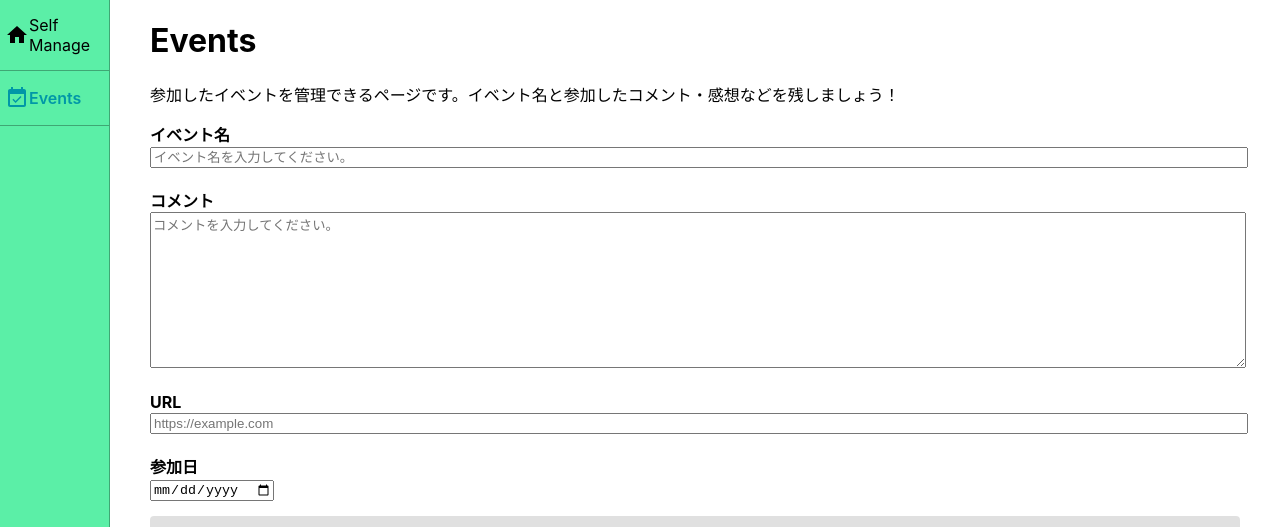
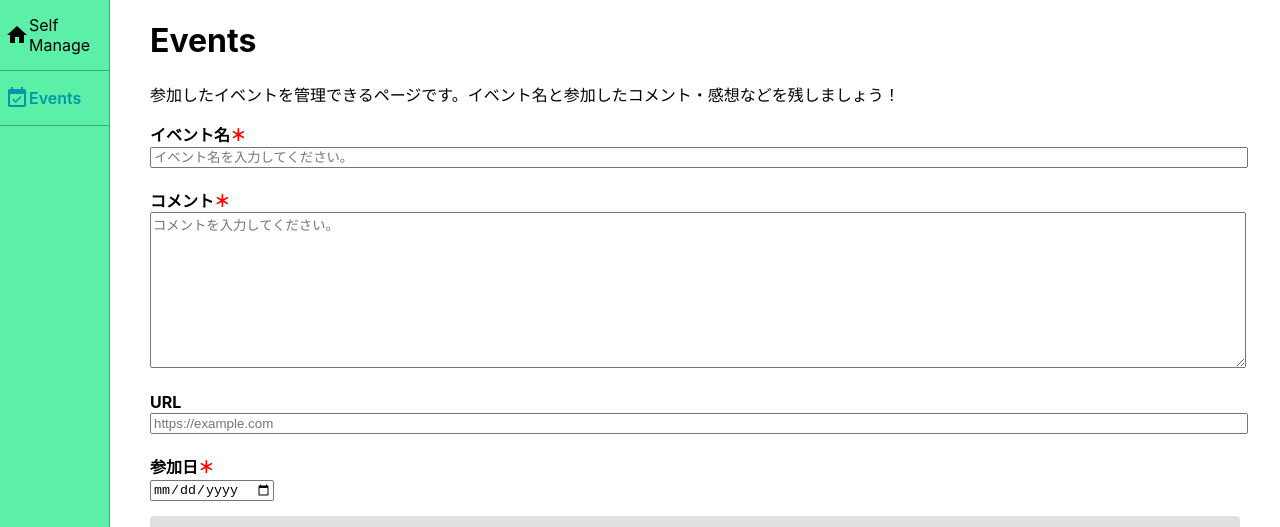
Before and after one commit to azufb/self-manage-app, a React app: page /Events in a window 1280 px wide. Shown: the top 527 px of the page. Built offline with nearby package versions, Linux system fonts and the light colour scheme.

Commit message:
入力必須項目マークの付与と編集時のテキストエリアの行数調整・URL未入力時のplaceholder用意。

```diff
--- a/src/components/Event.js
+++ b/src/components/Event.js
@@ -121,25 +121,25 @@ const Event = ({event}) => {
         <div className={styles.modalBody}>
           <h4>イベントID“{event.id}”を編集する</h4>
           <div>
-            <label>イベント名</label>
+            <label>イベント名<span className={styles.requiredMark}>＊</span></label>
           </div>
           <div>
             <input type="text" value={name} onChange={(e) => setName(e.target.value)} className={styles.eventNameInput} />
           </div>
           <div className={styles.formContent}>
-            <label>コメント</label>
+            <label>コメント<span className={styles.requiredMark}>＊</span></label>
           </div>
           <div>
-            <textarea value={comment} onChange={(e) => setComment(e.target.value)} className={styles.commentInput} />
+            <textarea value={comment} onChange={(e) => setComment(e.target.value)} className={styles.commentInput} rows="5" />
           </div>
           <div className={styles.formContent}>
             <label>URL</label>
           </div>
           <div>
-            <input type="url" value={url} onChange={(e) => setUrl(e.target.value)} className={styles.eventNameInput} />
+            <input type="url" value={url} onChange={(e) => setUrl(e.target.value)} className={styles.eventNameInput} placeholder="https://example.com" />
           </div>
           <div className={styles.formContent}>
-            <label>参加日</label>
+            <label>参加日<span className={styles.requiredMark}>＊</span></label>
           </div>
           <input type="date" id="dateForm" value={date} onChange={(e)=> setDate(e.target.value)} />
           <div>
--- a/src/components/EventForm.js
+++ b/src/components/EventForm.js
@@ -36,12 +36,12 @@ const EventForm = () => {
     <div className={styles.contents}>
       <form>
         <div>
-          <label htmlFor="titleForm">イベント名</label>
+          <label htmlFor="titleForm">イベント名<span className={styles.requiredMark}>＊</span></label>
         </div>
         <input type="text" id="titleForm" value={name} onChange={(e) => setName(e.target.value)}
           placeholder="イベント名を入力してください。" className={styles.eventNameInput} />
         <div className={styles.formContent}>
-          <label htmlFor="commentForm">コメント</label>
+          <label htmlFor="commentForm">コメント<span className={styles.requiredMark}>＊</span></label>
         </div>
         <textarea id="commentForm" value={comment} onChange={(e) => setComment(e.target.value)}
           placeholder="コメントを入力してください。" className={styles.commentInput} rows="10" />
@@ -51,7 +51,7 @@ const EventForm = () => {
         <input type="url" id="urlForm" value={url} onChange={(e) => setUrl(e.target.value)}
           placeholder="https://example.com" className={styles.eventNameInput} />
         <div className={styles.formContent}>
-          <label htmlFor="dateForm">参加日</label>
+          <label htmlFor="dateForm">参加日<span className={styles.requiredMark}>＊</span></label>
         </div>
         <input type="date" id="dateForm" value={date} onChange={(e)=> setDate(e.target.value)} />
         <div className={styles.btnArea}>
--- a/src/styles/Event.css
+++ b/src/styles/Event.css
@@ -39,3 +39,7 @@
 .formContent {
   margin-top: 20px;
 }
+
+.requiredMark {
+  color: red;
+}
--- a/src/styles/EventForm.css
+++ b/src/styles/EventForm.css
@@ -26,3 +26,7 @@ label {
 .registerBtn {
   width: 100%;
 }
+
+.requiredMark {
+  color: red;
+}
```
